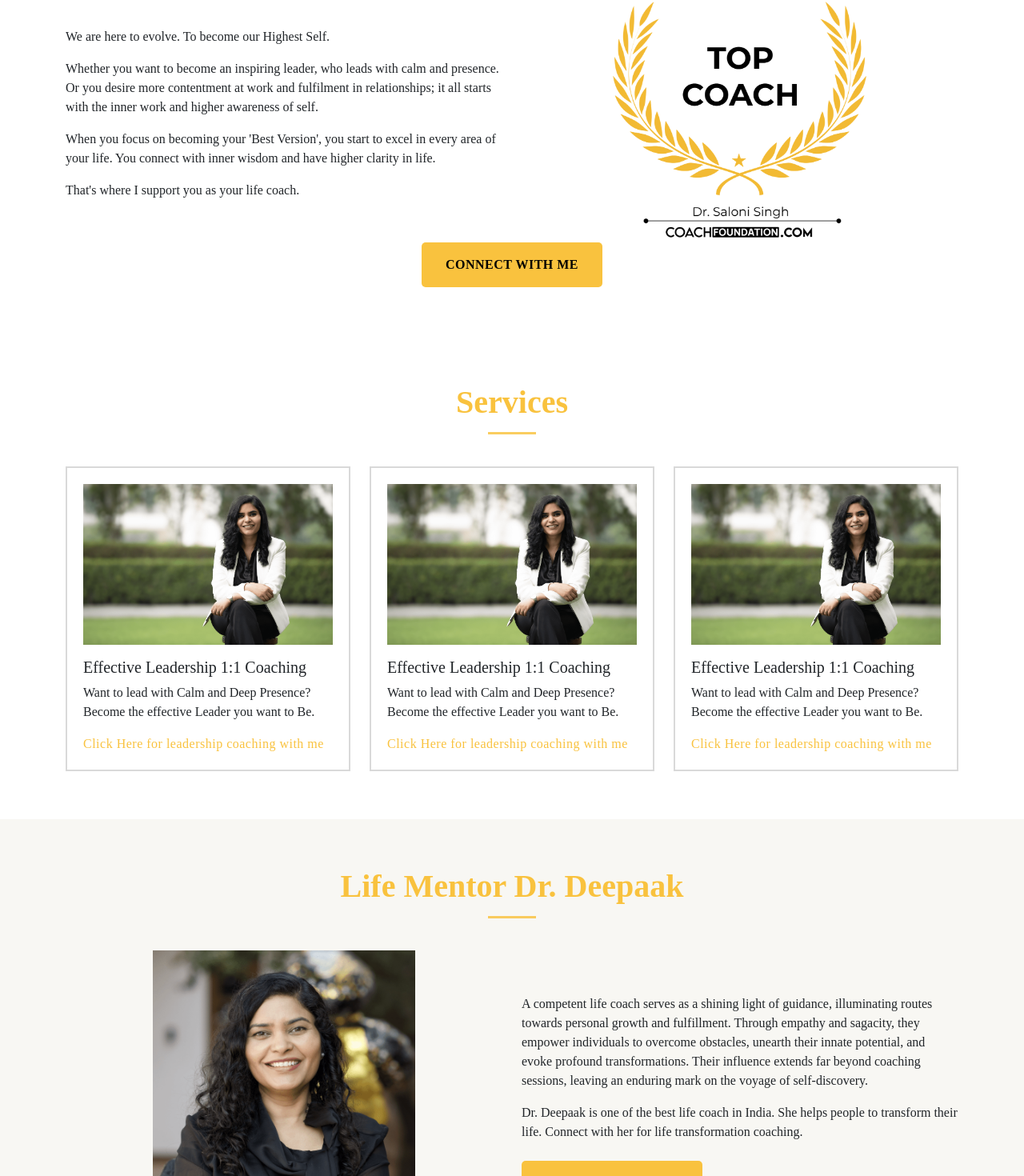
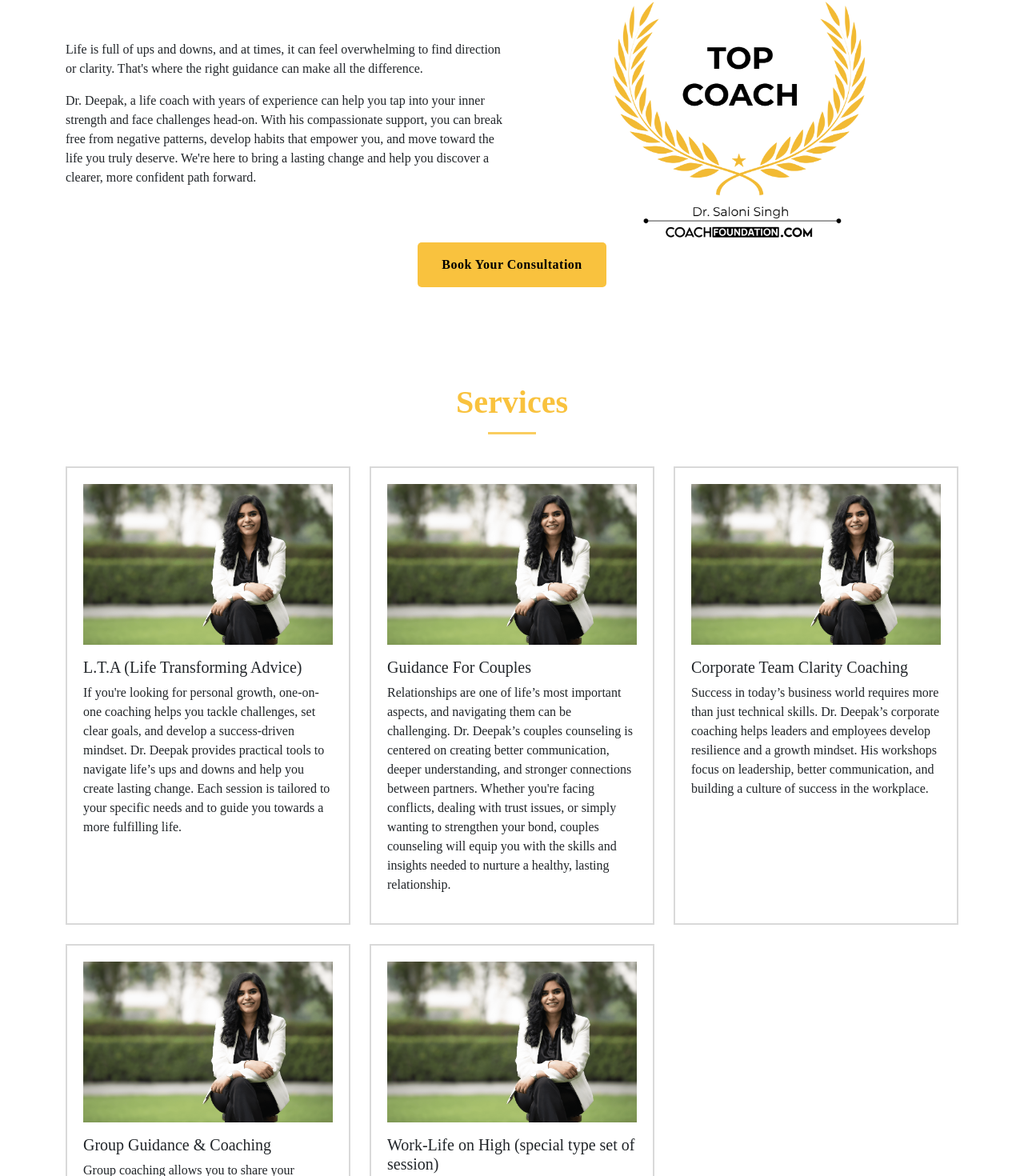
Before and after one commit to Fallen-6121995/astroDeepak, a Next.js app: page / in a window 1280 px wide. Shown: the part 1102-2572 px from the top of the page at 80% size. Built offline with nearby package versions, Linux system fonts and the light colour scheme; a web font is replaced by a local one.

Commit message:
content update

```diff
--- a/package.json
+++ b/package.json
@@ -10,6 +10,7 @@
   },
   "dependencies": {
     "bootstrap": "^5.3.3",
+    "firebase": "^10.14.1",
     "next": "14.2.13",
     "react": "^18",
     "react-bootstrap": "^2.10.4",
--- a/src/app/page.jsx
+++ b/src/app/page.jsx
@@ -26,7 +26,7 @@ export default function Home() {
             <Col lg={6}>
               <div className="headline-text">
                 <h1>
-                  I help Leaders with Profound Professional & Spiritual Growth
+                Leading You to a Life of Purpose and Peace
                 </h1>
               </div>
               <div className="cta-button-section mt-3">
@@ -52,19 +52,10 @@ export default function Home() {
           <div className="life-coach-data">
             <Row className="align-items-center mt-5">
               <Col lg={6}>
-                <p>We are here to evolve. To become our Highest Self.</p>
+                <p>Life is full of ups and downs, and at times, it can feel overwhelming to find direction or clarity. That's where the right guidance can make all the difference.</p>
                 <p>
-                  Whether you want to become an inspiring leader, who leads with
-                  calm and presence. Or you desire more contentment at work and
-                  fulfilment in relationships; it all starts with the inner work
-                  and higher awareness of self.
+                Dr. Deepak, a life coach with years of experience can help you tap into your inner strength and face challenges head-on. With his compassionate support, you can break free from negative patterns, develop habits that empower you, and move toward the life you truly deserve. We're here to bring a lasting change and help you discover a clearer, more confident path forward.
                 </p>
-                <p>
-                  When you focus on becoming your 'Best Version', you start to
-                  excel in every area of your life. You connect with inner
-                  wisdom and have higher clarity in life.
-                </p>
-                <p>That's where I support you as your life coach.</p>
               </Col>
               <Col lg={6}>
                 <div className="top-coach-img text-center">
@@ -72,7 +63,7 @@ export default function Home() {
                 </div>
               </Col>
               <div className="lifeCoachBtn text-center">
-                <SectionBtn link="/" label="CONNECT WITH ME" />
+                <SectionBtn link="/" label="Book Your Consultation" />
               </div>
             </Row>
           </div>
@@ -118,21 +109,13 @@ export default function Home() {
             <Col md="6">
               <div className="aboutRight">
                 <p>
-                  A competent life coach serves as a shining light of guidance,
-                  illuminating routes towards personal growth and fulfillment.
-                  Through empathy and sagacity, they empower individuals to
-                  overcome obstacles, unearth their innate potential, and evoke
-                  profound transformations. Their influence extends far beyond
-                  coaching sessions, leaving an enduring mark on the voyage of
-                  self-discovery.
+                With over 15 years of experience, Dr. Deepak has helped hundreds of people transform both their personal and professional lives. As a life coach, his caring approach creates a safe and supportive space where you can explore your true desires, overcome challenges, and take confident steps towards your goals. He is dedicated to helping you identify what's been holding you back and providing the tools and strategies you need for lasting, meaningful change.
                 </p>
                 <p>
-                  Dr. Deepaak is one of the best life coach in India. She helps
-                  people to transform their life. Connect with her for life
-                  transformation coaching.
+                Whether you want to improve your relationships, grow in your career, or simply find balance in life, Dr. Deepak's holistic method ensures your unique needs are taken care of every step of the way.
                 </p>
                 <div className="mt-4">
-                  <SectionBtn link="/" label="CONNECT WITH ME" />
+                  <SectionBtn link="/" label="See More About My Journey" />
                 </div>
               </div>
             </Col>
@@ -149,20 +132,11 @@ export default function Home() {
             fontWeight={600}
           />
           <Row className="align-items-center mt-5">
-            <p>fiuewfiuewhfewhfiuewhfiuwhefiuhwfiuwhfiuhew</p>
             <Col md="3">
               <div className="column text-center">
                 <div className="card">
-                  <h3>11+</h3>
-                  <p className="mb-0">Partners</p>
-                </div>
-              </div>
-            </Col>
-            <Col md="3">
-              <div className="column text-center">
-                <div className="card">
-                  <h3>55+</h3>
-                  <p className="mb-0">Projects</p>
+                  <h3>500+</h3>
+                  <p className="mb-0">Satisfied Clients</p>
                 </div>
               </div>
             </Col>
@@ -170,15 +144,23 @@ export default function Home() {
               <div className="column text-center">
                 <div className="card">
                   <h3>100+</h3>
-                  <p className="mb-0">Happy Clients</p>
+                  <p className="mb-0">Corporate Workshops</p>
                 </div>
               </div>
             </Col>
             <Col md="3">
               <div className="column text-center">
                 <div className="card">
-                  <h3>100+</h3>
-                  <p className="mb-0">Meetings</p>
+                  <h3>97%</h3>
+                  <p className="mb-0">Client Satisfaction Rate</p>
+                </div>
+              </div>
+            </Col>
+            <Col md="3">
+              <div className="column text-center">
+                <div className="card">
+                  <h3>150+</h3>
+                  <p className="mb-0">Strengthened Couples</p>
                 </div>
               </div>
             </Col>
--- a/src/components/ServicesCard/ServicesCard.jsx
+++ b/src/components/ServicesCard/ServicesCard.jsx
@@ -4,17 +4,17 @@ import { Col } from 'react-bootstrap'
 
 function ServicesCard({serviceName,description,link,buttonLabel,imgs}) {
   return (
-        <Col lg={4}>
-              <div className="servicesCard">
+        <Col lg={4} className="d-flex mb-4" >
+              <div className="servicesCard servicesCard d-flex flex-column">
                 <img src={imgs} alt="services_1" />
                 <div className="ser_Content mt-3">
                   <h5>{serviceName}</h5>
                   <p>
                     {description}
                   </p>
-                  <Link href={link}>
+                  {/* <Link href={link}>
                      {buttonLabel}
-                  </Link>
+                  </Link> */}
                 </div>
               </div>
             </Col>
--- a/src/data.js
+++ b/src/data.js
@@ -1,4 +1,4 @@
-export const sectionOneHeading = "Unlock your full potential!";
+export const sectionOneHeading = "Door To Self-discovery So You Can Heal";
 export const servicesSectionHeading = "Services"
 export const sectionTwoHeading = "Life Coaching Services";
 export const sectionThreeHeading = "About Me";
@@ -6,7 +6,7 @@ export const sectionFourHeading = "Download Free eBook";
 export const reviewsSectionHeading = "Reviews: Delighted Clients";
 export const aboutSectionHeading = "About Coach Saloni Singh";
 export const contacPageHeading = "Let's walk together";
-export const LifeMentor = "Life Mentor Dr. Deepaak";
+export const LifeMentor = "About Me: Life Mentor Dr. Deepaak";
 export const successStroriesHeading = "Success Stories";
 export const testimonialsHeading = "Testimonials";
 export const AboutLifeCoachHeading = "About Life Coach Dr Deepaak";
@@ -37,9 +37,12 @@ export const navbarData = [
 ]
 
 export const services = [
-    { id: 1, heading: "Effective Leadership 1:1 Coaching", desc: "Want to lead with Calm and Deep Presence? Become the effective Leader you want to Be.", link: "", label: "Click Here for leadership coaching with me", imgs: "/images/services_1.png" },
-    { id: 2, heading: "Effective Leadership 1:1 Coaching", desc: "Want to lead with Calm and Deep Presence? Become the effective Leader you want to Be.", link: "", label: "Click Here for leadership coaching with me", imgs: "/images/services_1.png" },
-    { id: 3, heading: "Effective Leadership 1:1 Coaching", desc: "Want to lead with Calm and Deep Presence? Become the effective Leader you want to Be.", link: "", label: "Click Here for leadership coaching with me", imgs: "/images/services_1.png" },
+    { id: 1, heading: " L.T.A  (Life Transforming Advice)", desc: "If you're looking for personal growth, one-on-one coaching helps you tackle challenges, set clear goals, and develop a success-driven mindset. Dr. Deepak provides practical tools to navigate life’s ups and downs and help you create lasting change. Each session is tailored to your specific needs and to guide you towards a more fulfilling life.", link: "", label: "Click Here for leadership coaching with me", imgs: "/images/services_1.png" },
+    { id: 2, heading: "Guidance For Couples", desc: "Relationships are one of life’s most important aspects, and navigating them can be challenging. Dr. Deepak’s couples counseling is centered on creating better communication, deeper understanding, and stronger connections between partners. Whether you're facing conflicts, dealing with trust issues, or simply wanting to strengthen your bond, couples counseling will equip you with the skills and insights needed to nurture a healthy, lasting relationship.", link: "", label: "Click Here for leadership coaching with me", imgs: "/images/services_1.png" },
+    { id: 3, heading: "Corporate Team Clarity Coaching", desc: "Success in today’s business world requires more than just technical skills. Dr. Deepak’s corporate coaching helps leaders and employees develop resilience and a growth mindset. His workshops focus on leadership, better communication, and building a culture of success in the workplace.", link: "", label: "Click Here for leadership coaching with me", imgs: "/images/services_1.png" },
+    { id: 4, heading: "Group Guidance & Coaching", desc: "Group coaching allows you to share your journey with like-minded individuals who are on a similar path of personal growth. These sessions create a supportive environment where participants can share experiences, gain insights from one another, and grow together. Group coaching provides accountability, support, and the motivation needed to stay focused on your goals.", link: "", label: "Click Here for leadership coaching with me", imgs: "/images/services_1.png" },
+    { id: 5, heading: "Work-Life on High (special type set of session)", desc: "Balancing personal and professional life can be overwhelming, but it’s essential for long-term success and happiness. Work-life balance coaching helps you prioritize effectively, manage stress, and set boundaries to ensure you can enjoy both your career and personal life.", link: "", label: "Click Here for leadership coaching with me", imgs: "/images/services_1.png" },
+
 ]
 
 export const servicesData = {
```
Also changed, not shown: src/app/contact-us/page.jsx (+63 -11 lines), src/lib/firebase.js (added, +21 -0 lines), 1 other file (tests, documents, lock files or other folders).
